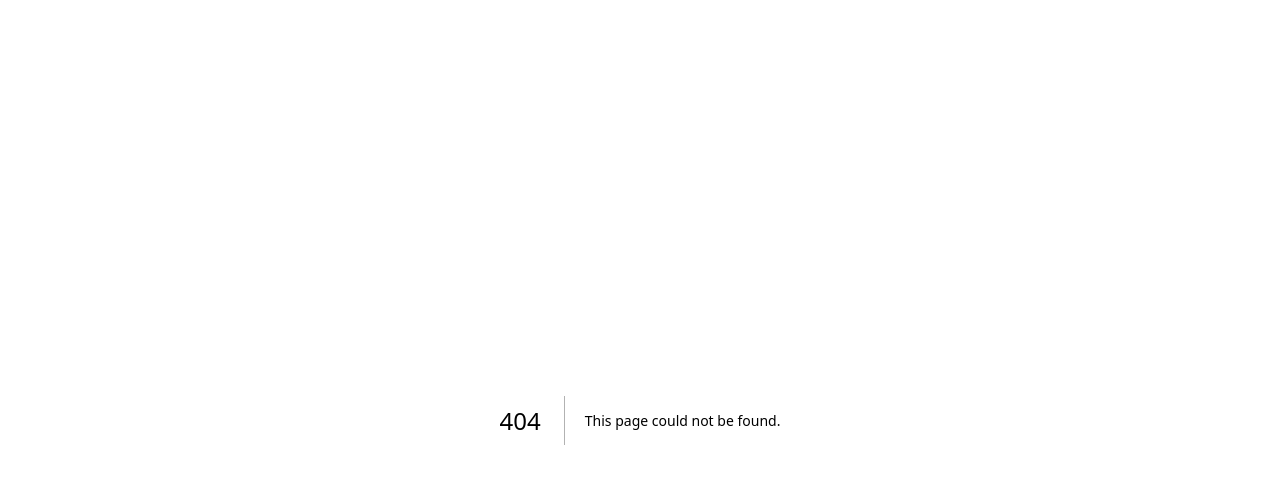
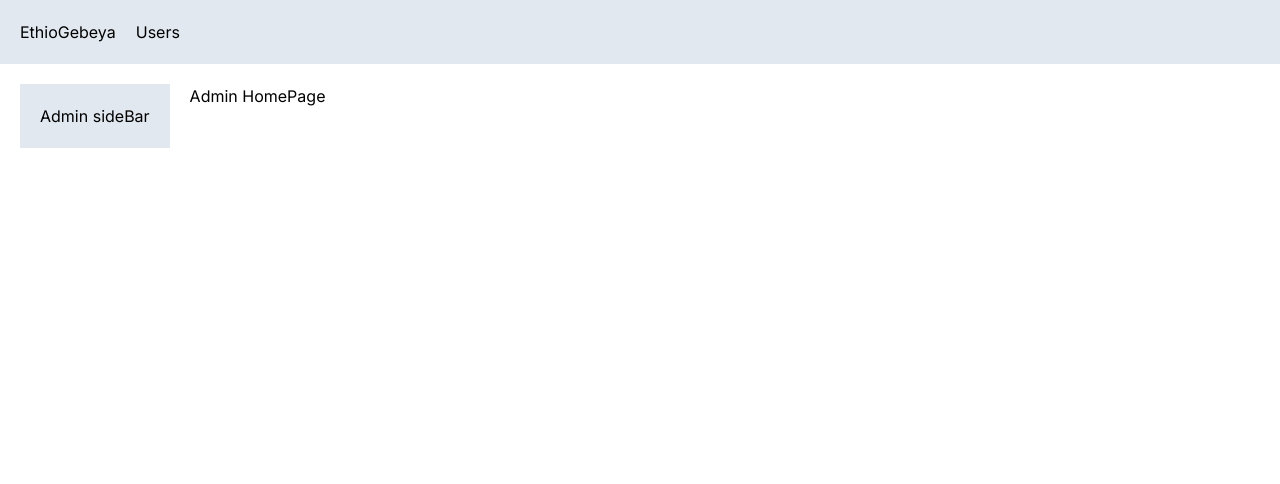
Before and after one commit to ahita1/nextapp, a Next.js app: page /admin in a window 1280 px wide. Before the commit this address had no page. Shown: the top 484 px of the page. Built offline with nearby package versions, Linux system fonts and the light colour scheme.

Commit message:
Add New feature

```diff
--- /dev/null
+++ b/app/NavBar.tsx
@@ -0,0 +1,13 @@
+import Link from 'next/link'
+import React from 'react'
+
+const NavBar = () => {
+  return (
+      <div className='flex bg-slate-200 p-5'>
+          <Link className='mr-5' href='/'>EthioGebeya</Link>
+          <Link href='/users'>Users</Link>
+    </div>
+  )
+}
+
+export default NavBar
--- /dev/null
+++ b/app/admin/layout.tsx
@@ -0,0 +1,15 @@
+import React, { ReactNode } from 'react'
+interface Props{
+    children : ReactNode
+}
+
+
+const AdminLayout = ({children} : Props) => {
+  return (
+      <div className='flex'>
+          <aside className='bg-slate-200 p-5 mr-5'>Admin sideBar</aside>
+          <div>{ children }</div>
+      </div>
+  )
+}
+export default AdminLayout
--- /dev/null
+++ b/app/admin/page.tsx
@@ -0,0 +1,9 @@
+import React from 'react'
+
+const AdminHomePage = () => {
+  return (
+    <div>Admin HomePage</div>
+  )
+}
+
+export default AdminHomePage
--- a/app/globals.css
+++ b/app/globals.css
@@ -14,5 +14,10 @@
 
 body {
   color: rgb(var(--foreground-rgb));
-  padding: 20px;
 }
+
+@layer base {
+  h1 {
+    @apply font-extrabold text-2xl mb-5
+  }
+}
--- a/app/layout.tsx
+++ b/app/layout.tsx
@@ -1,6 +1,7 @@
 import './globals.css'
 import type { Metadata } from 'next'
 import { Inter } from 'next/font/google'
+import NavBar from './NavBar'
 
 const inter = Inter({ subsets: ['latin'] })
 
@@ -15,8 +16,11 @@
   children: React.ReactNode
 }) {
   return (
-    <html lang="en">
-      <body className={inter.className}>{children}</body>
+    <html lang="en" data-theme="emerald">
+      <body className={inter.className}>
+        <NavBar />
+        <main className='p-5'>{children}</main>
+      </body>
     </html>
-  )
+  );
 }
```
